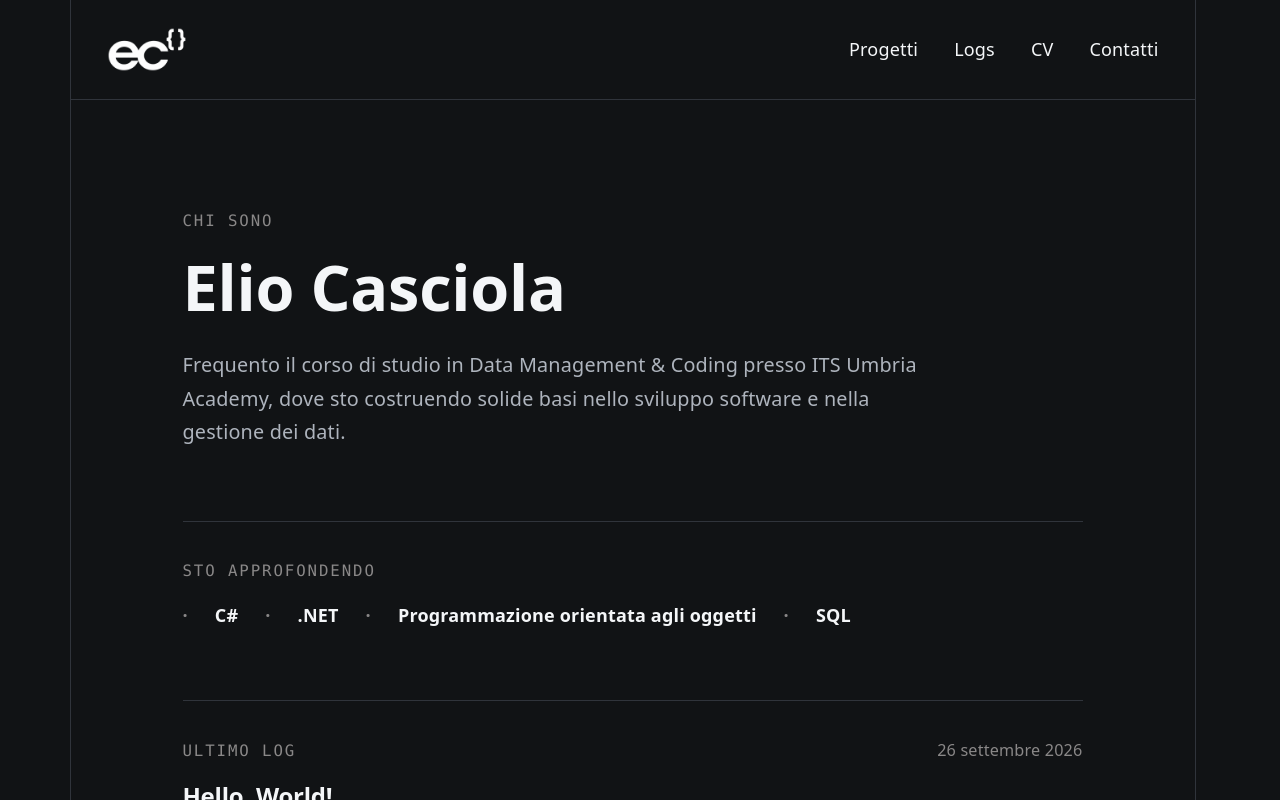
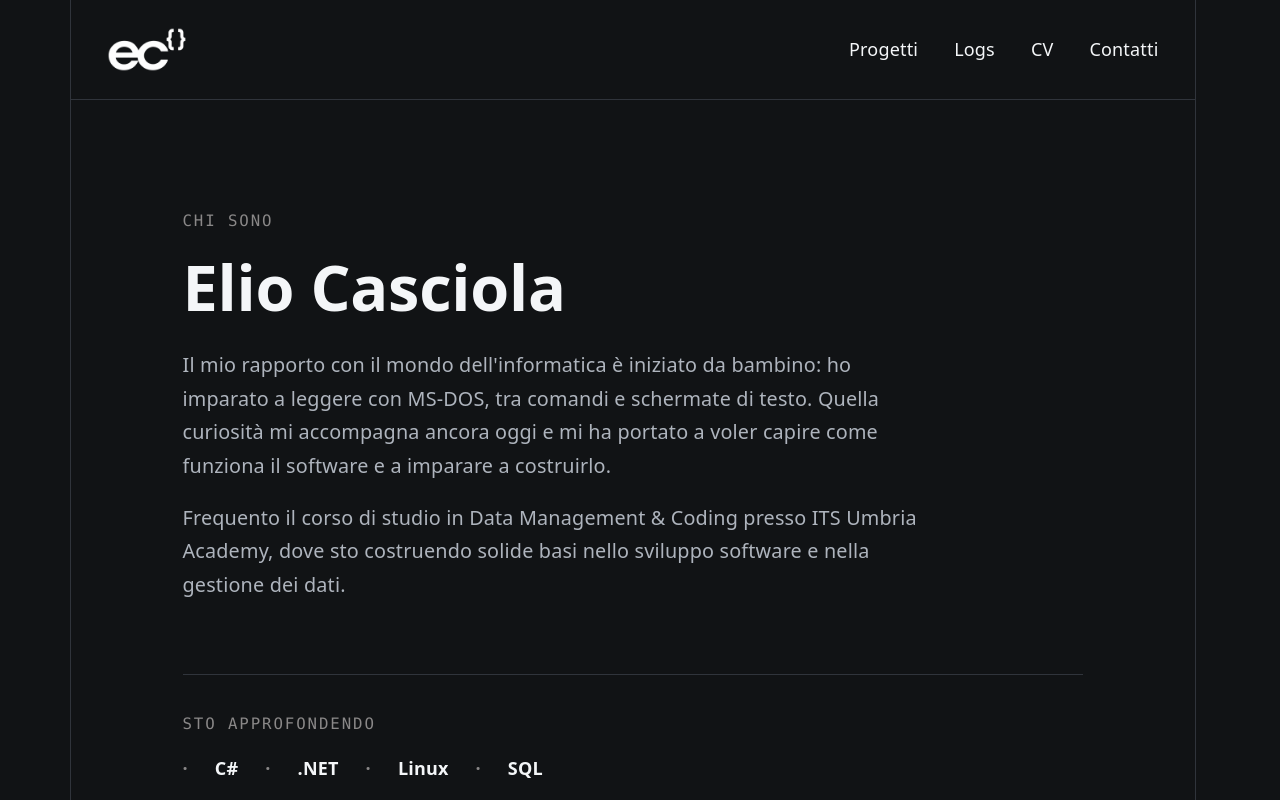
Before and after one commit to ElioCasciola/eliocasciola-dev, a React (Vite) app: page / in a window 1280 px wide. Shown: the top 800 px of the page. Built offline with nearby package versions, Linux system fonts and the light colour scheme.

Commit message:
Various Edits.

```diff
--- a/src/components/About.css
+++ b/src/components/About.css
@@ -30,6 +30,10 @@
     line-height: 1.7;
 }
 
+.about-description + .about-description {
+    margin-top: 1rem;
+}
+
 @media (max-width: 600px) {
     .about-section {
         padding: 4rem 1.25rem 3rem;
--- a/src/components/About.jsx
+++ b/src/components/About.jsx
@@ -11,8 +11,11 @@ function About() {
                 </h2>
 
                 <p className="about-description">
-                    Frequento il corso di studio in Data Management & Coding presso
-                    ITS Umbria Academy, dove sto costruendo solide basi nello sviluppo software e nella gestione dei dati.
+                    Il mio rapporto con il mondo dell'informatica è iniziato da bambino: ho imparato a leggere con MS-DOS, tra comandi e schermate di testo. Quella curiosità mi accompagna ancora oggi e mi ha portato a voler capire come funziona il software e a imparare a costruirlo.
+                </p>
+
+                <p className="about-description">
+                    Frequento il corso di studio in Data Management & Coding presso ITS Umbria Academy, dove sto costruendo solide basi nello sviluppo software e nella gestione dei dati.
                 </p>
             </div>
         </section>
--- a/src/pages/Home.jsx
+++ b/src/pages/Home.jsx
@@ -18,7 +18,7 @@ function Home() {
                     <ul className="home-learning__list">
                         <li>C#</li>
                         <li>.NET</li>
-                        <li>Programmazione orientata agli oggetti</li>
+                        <li>Linux</li>
                         <li>SQL</li>
                     </ul>
                 </div>
```
